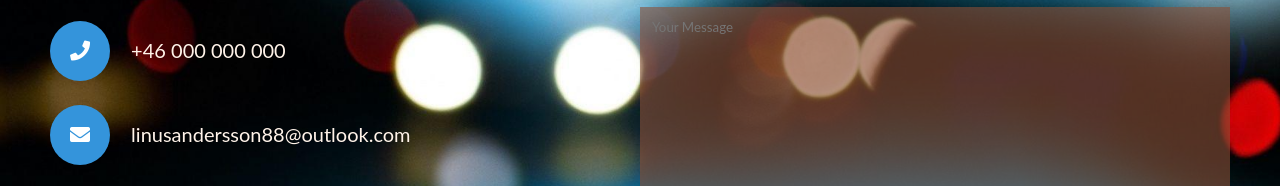
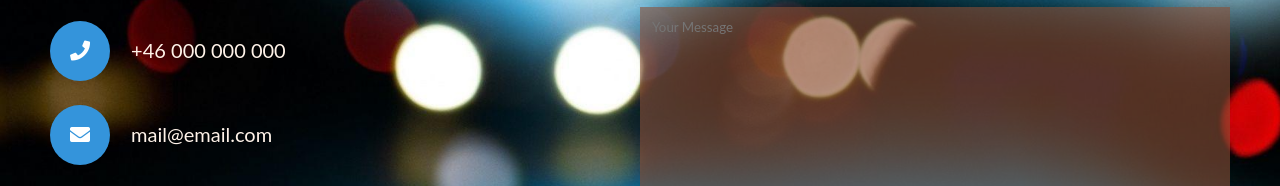
Before and after one commit to linusandersson88/linusandersson88.github.io, a plain HTML site: page pages/contact.html in a window 1280 px wide. Shown: the part 287-473 px from the top of the page. Drawn offline with nearby package versions, Linux system fonts and the light colour scheme.

Commit message:
Update contact.html

```diff
--- a/pages/contact.html
+++ b/pages/contact.html
@@ -42,7 +42,7 @@
       </div>
       <div class="item">
         <a href="mailto:email@mail.com"><i class="icon fas fa-envelope"></i></a>
-        linusandersson88@outlook.com
+        mail@email.com
       </div>
             <div class="item">
         <a href="https://twitter.com"><i class="icon fab fa-twitter"></i></a>
```
